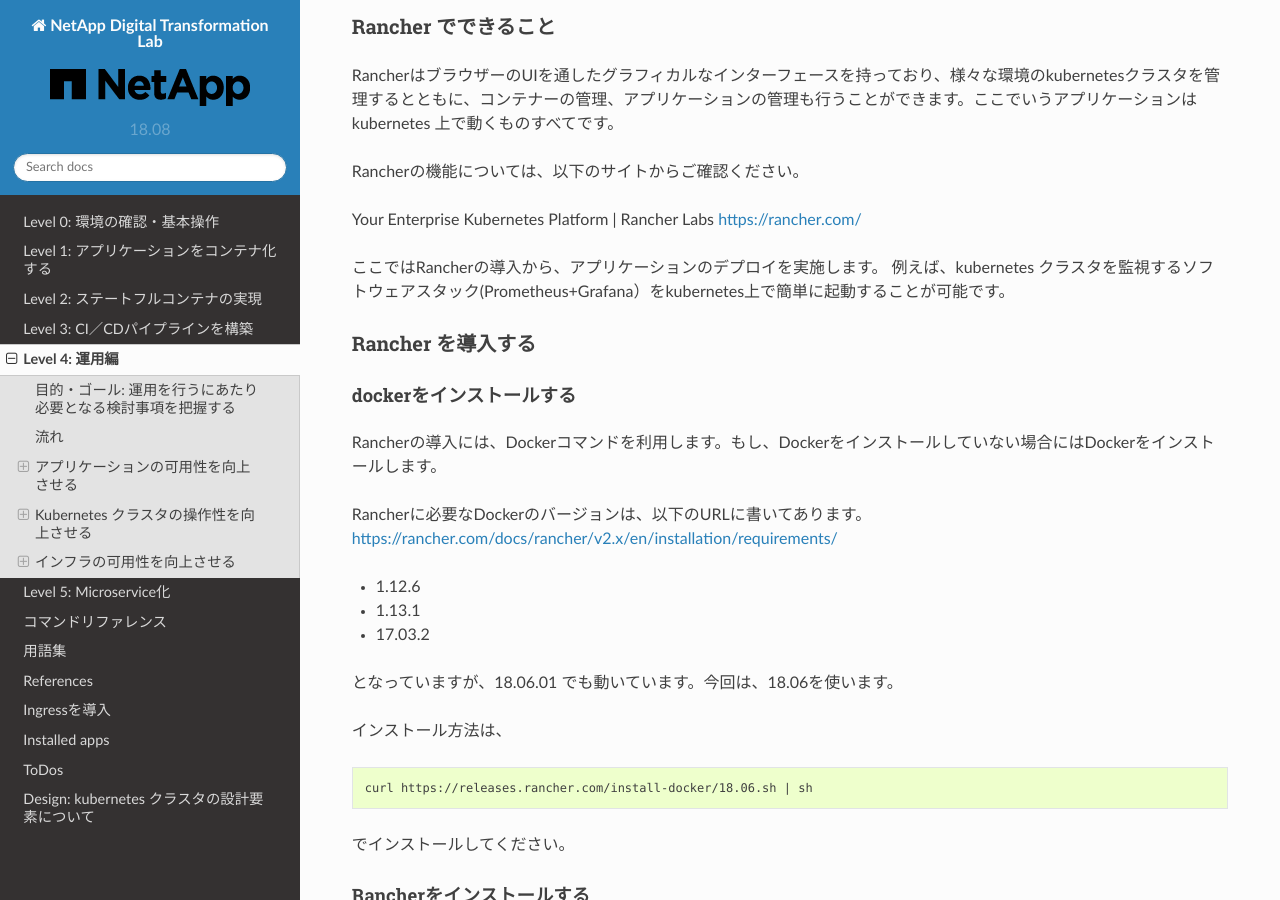
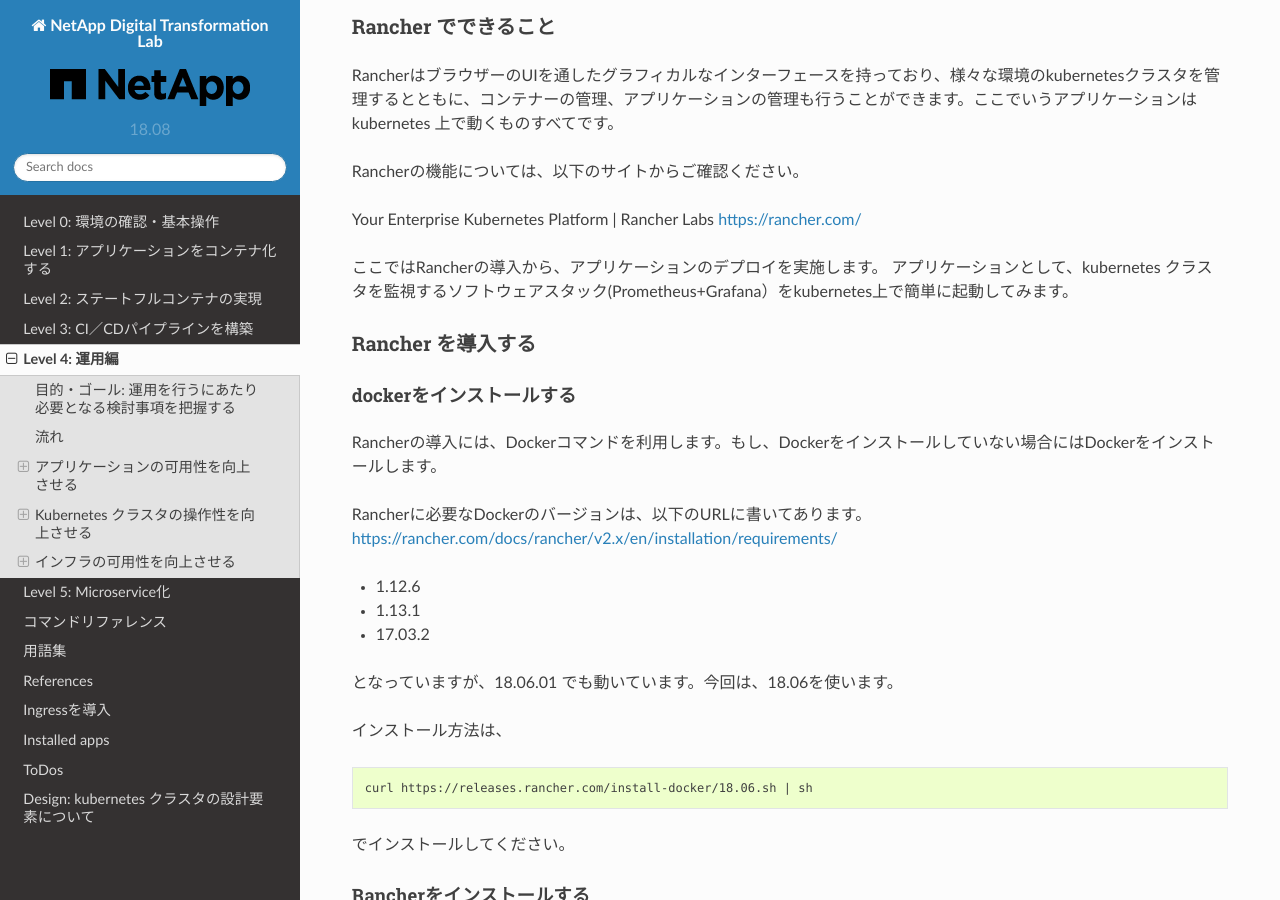
Before and after one commit to NetAppJpTechTeam/NetAppDigitalTransformationLab, a Sphinx documentation site: the page built from docs/source/Level4/index.rst, in a window 1280 px wide and 900 px high, scrolled down 2887 px. Built offline with Sphinx 7.4.7 and the Read the Docs theme 2.0.0, drawn with Linux system fonts in a browser that asks for light colours.

Commit message:
add minor explain

```diff
--- a/docs/source/Level4/rancher/index.rst
+++ b/docs/source/Level4/rancher/index.rst
@@ -9,7 +9,7 @@
 https://rancher.com/
 
 ここではRancherの導入から、アプリケーションのデプロイを実施します。
-例えば、kubernetes クラスタを監視するソフトウェアスタック(Prometheus+Grafana）をkubernetes上で簡単に起動することが可能です。
+アプリケーションとして、kubernetes クラスタを監視するソフトウェアスタック(Prometheus+Grafana）をkubernetes上で簡単に起動してみます。
 
 Rancher を導入する
 ------------------------
```
